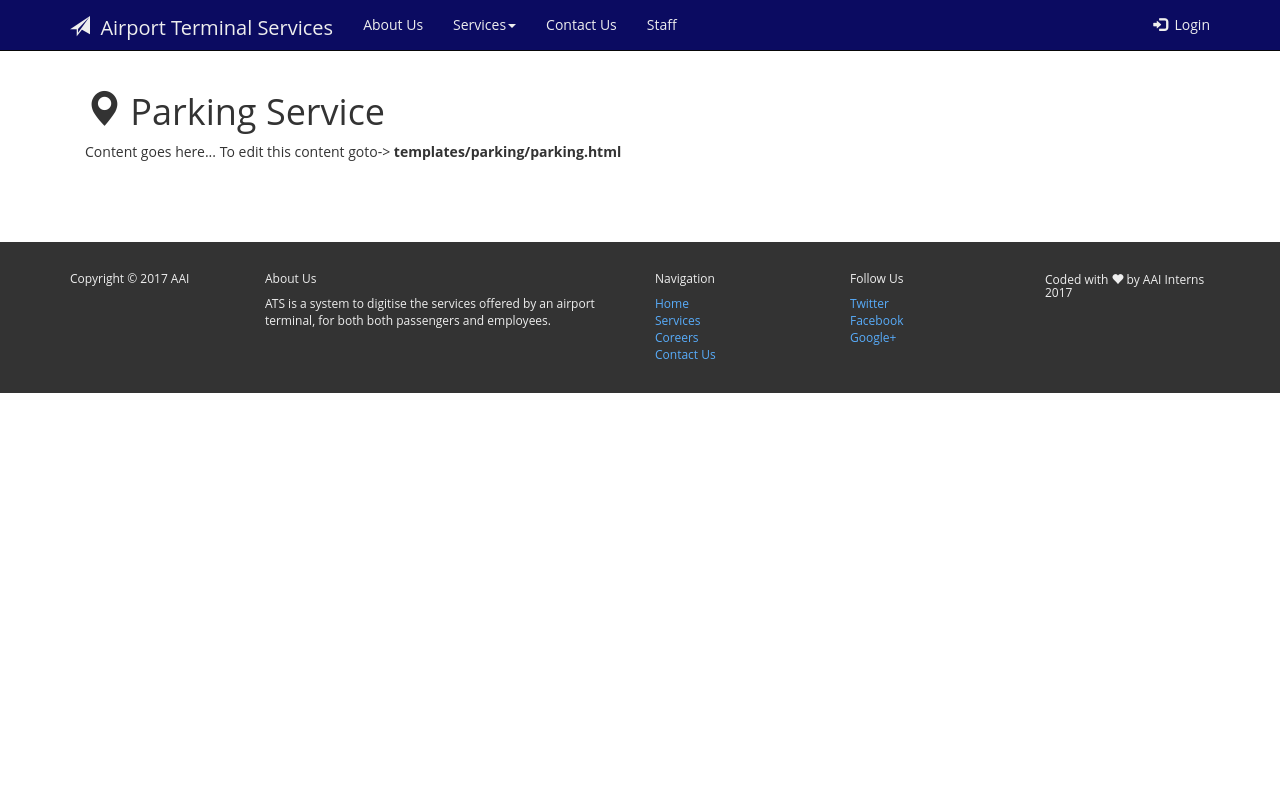
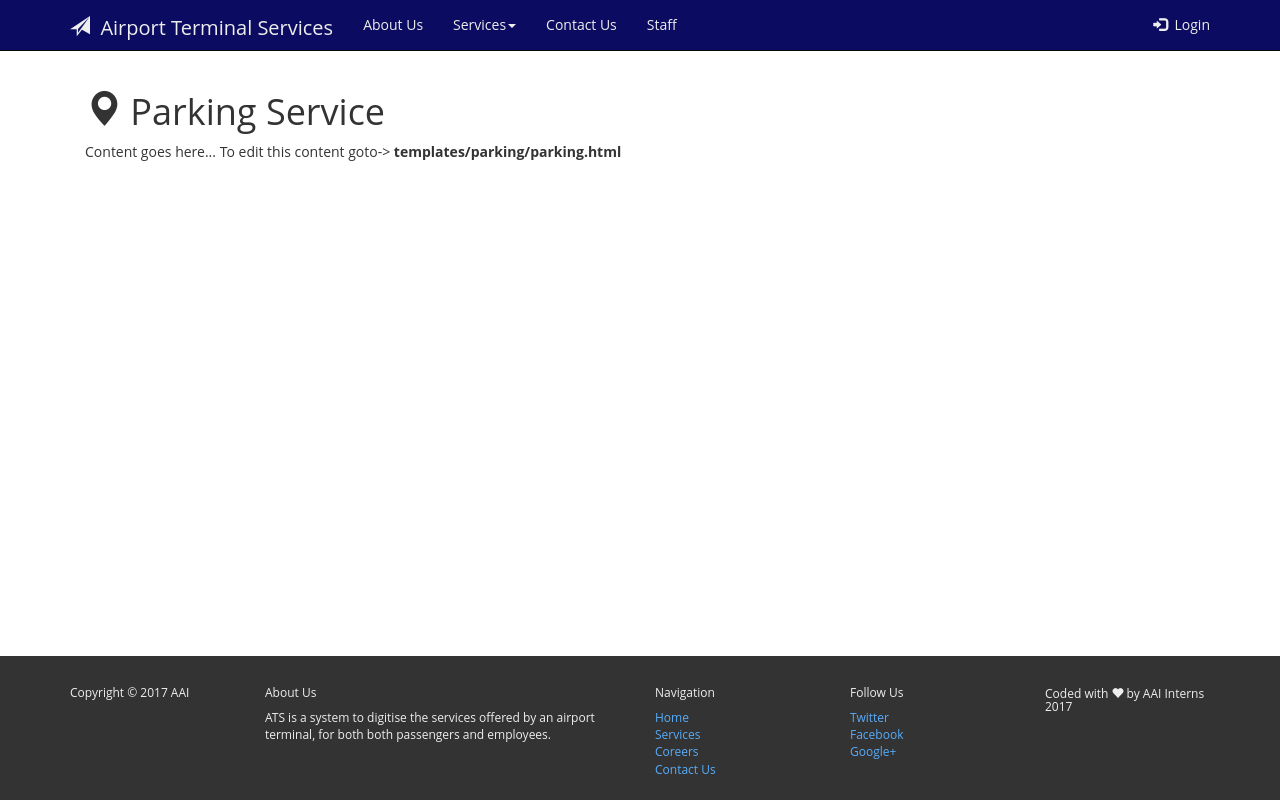
Before and after one commit to LockednKoded/ats, a Django app: page /parking/ in a window 1280 px wide. Run offline with Django 3.2, Linux system fonts and the light colour scheme; some libraries are stand-ins or nearby versions.

Commit message:
Fixed footer to botton of page in base template

```diff
--- a/src/static/css/common/base.css
+++ b/src/static/css/common/base.css
@@ -3,9 +3,16 @@
     ******************
 */
 
+html {
+    height: 100%; /*So that its children elements can have height in %*/
+}
 
 body {
     font-family: 'Open Sans', sans-serif;
+
+    /*Added for fixing footer to bottom of page*/
+    min-height: 100%;
+    position: relative; /*So that we can absoultely position footer inside it*/
 }
 
 /*  ******************
@@ -117,7 +124,10 @@ body {
 
 
 .actual_content {
-    margin: 70px 15px;
+    margin: 70px 15px 0 15px;
+
+    /*Added for fixing footer to bottom of page*/
+    padding-bottom: 12em;
 }
 
 /*  ******************
@@ -125,12 +135,17 @@ body {
     ******************
 */
 
-
 footer {
     background: #333;
     color: #EEE;
     font-size: 12px;
     padding: 20px;
+
+    /*Added for fixing footer to bottom of page*/
+    position: absolute;
+    bottom: 0;
+    width: 100%;
+    height: 12em;
 }
 
 ul.unstyled{
```
